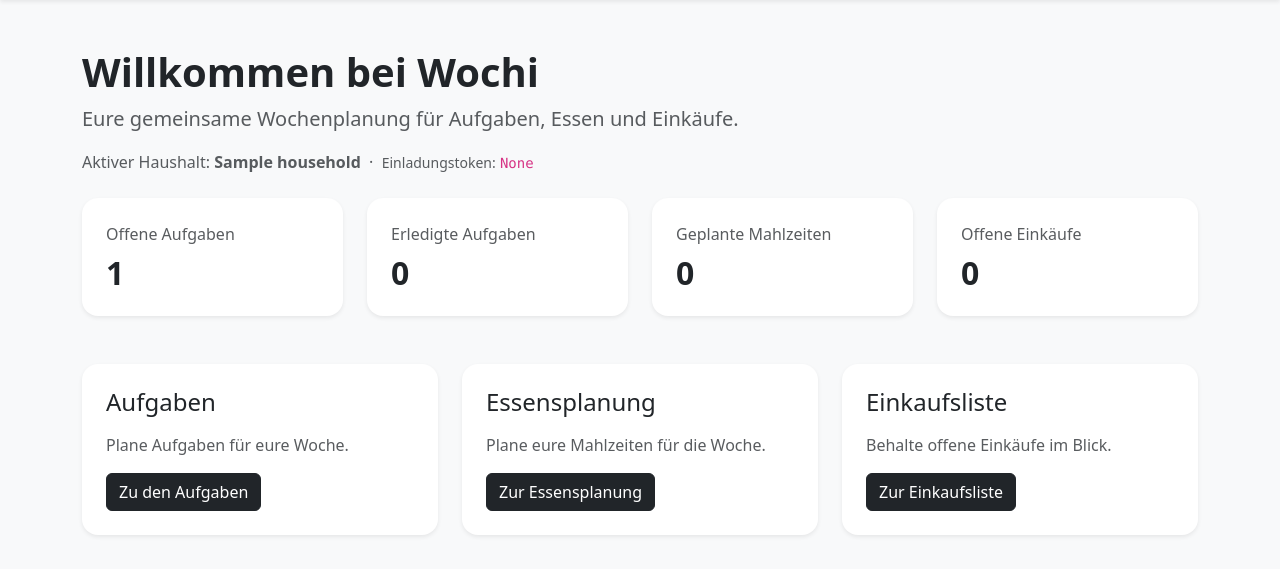
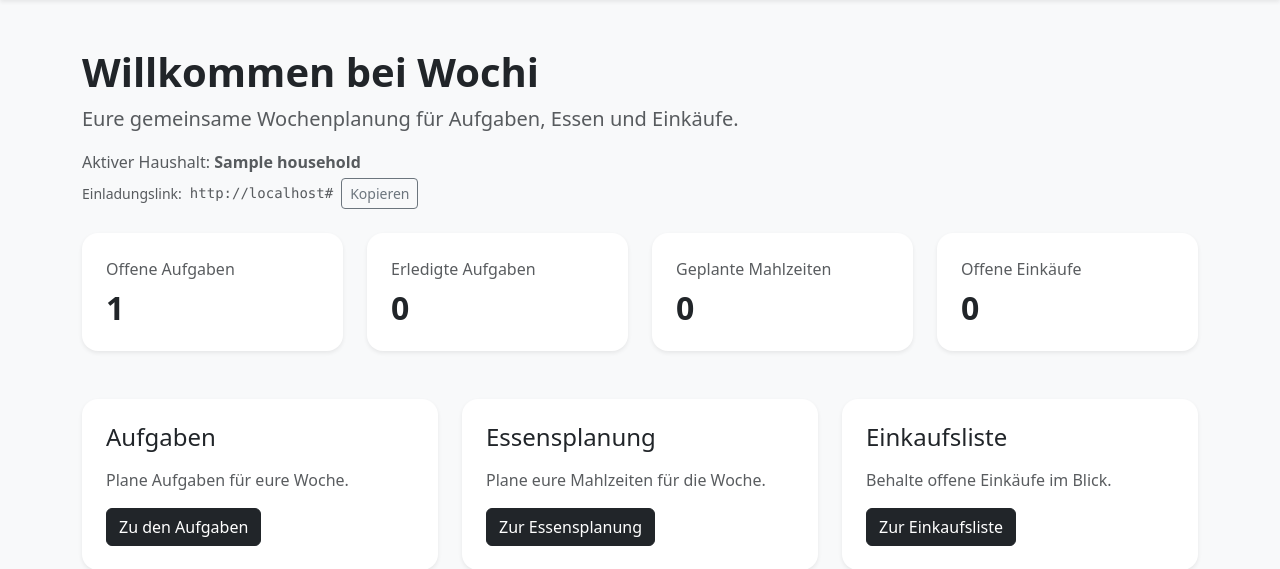
Before and after one commit to codi-wan-hash/Wochi, a Django app: page / in a window 1280 px wide. Shown: the part 56-625 px from the top of the page. Run offline with Django 5.2, Linux system fonts and the light colour scheme; a user stored in the database is signed in; tables that the repository leaves empty hold one stand-in row (values such as "Sample post"); parts of the project's set-up code (start-up, migrations or seed data) failed here and were passed over.

Commit message:
add invite link system: /households/join/<token>/ with share button
Web: invite link with copy button on home dashboard, dedicated join page.
App: share button in profile opens native share sheet.

Co-Authored-By: Claude Sonnet 4.6 <noreply@anthropic.com>

```diff
--- a/households/urls.py
+++ b/households/urls.py
@@ -3,4 +3,5 @@ from . import views
 
 urlpatterns = [
     path("choose/", views.choose_household, name="choose_household"),
+    path("join/<uuid:token>/", views.join_via_link, name="join_via_link"),
 ]
--- a/templates/home.html
+++ b/templates/home.html
@@ -8,12 +8,24 @@
     </p>
 
     {% if household %}
-        <p class="text-muted">
+        <p class="text-muted mb-1">
             Aktiver Haushalt: <strong>{{ household.name }}</strong>
-            &nbsp;·&nbsp;
-            <span class="text-muted small">Einladungstoken:</span>
-            <code class="user-select-all small">{{ household.invite_token }}</code>
         </p>
+        <div class="d-flex align-items-center gap-2 mb-3">
+            <span class="text-muted small">Einladungslink:</span>
+            <code class="small text-muted" id="invite-link">{{ request.scheme }}://{{ request.get_host }}{% url 'join_via_link' household.invite_token %}</code>
+            <button class="btn btn-outline-secondary btn-sm" onclick="copyInviteLink()">Kopieren</button>
+            <span id="copy-confirm" class="text-success small" style="display:none;">✓ Kopiert!</span>
+        </div>
+        <script>
+        function copyInviteLink() {
+            navigator.clipboard.writeText(document.getElementById('invite-link').textContent).then(() => {
+                const c = document.getElementById('copy-confirm');
+                c.style.display = 'inline';
+                setTimeout(() => c.style.display = 'none', 2000);
+            });
+        }
+        </script>
     {% else %}
         <div class="alert alert-warning">
             Du bist aktuell noch keinem Haushalt zugeordnet.
```
Also changed, not shown: households/views.py (+17 -0 lines), templates/households/join_via_link.html (added, +18 -0 lines).
